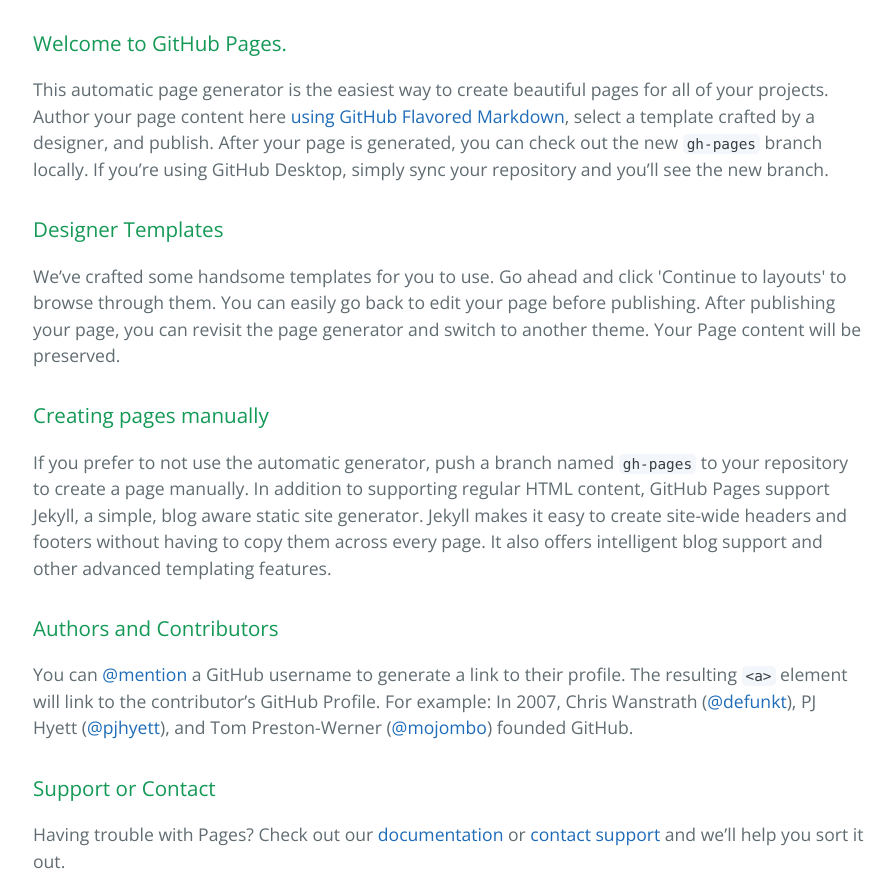
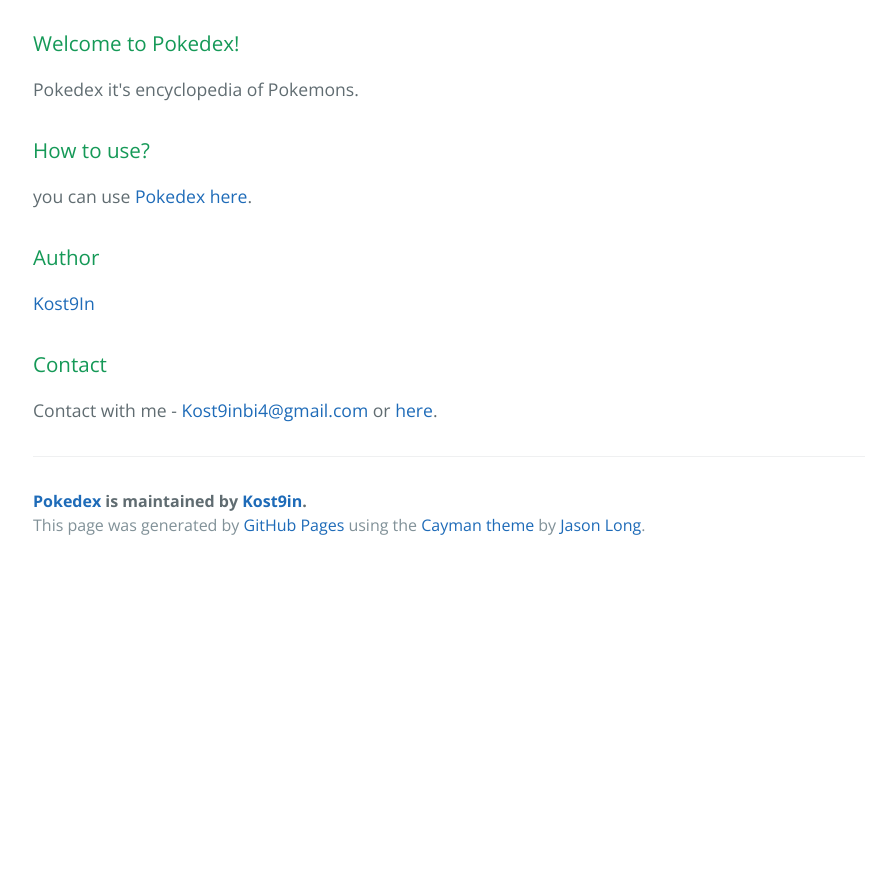
Before and after one commit to Kost9in/Pokedex, a plain HTML site: page index.html in a window 1280 px wide. Shown: the part 340-1217 px from the top of the page, without its empty margins (191-1087 px from the left). After the commit the page ends 909 px from the top, so only its background shows below. Drawn offline with nearby package versions, Linux system fonts and the light colour scheme.

```diff
--- a/index.html
+++ b/index.html
@@ -20,29 +20,24 @@
 
     <section class="main-content">
       <h3>
-<a id="welcome-to-github-pages" class="anchor" href="#welcome-to-github-pages" aria-hidden="true"><span aria-hidden="true" class="octicon octicon-link"></span></a>Welcome to GitHub Pages.</h3>
+<a id="welcome-to-pokedex" class="anchor" href="#welcome-to-pokedex" aria-hidden="true"><span aria-hidden="true" class="octicon octicon-link"></span></a>Welcome to Pokedex!</h3>
 
-<p>This automatic page generator is the easiest way to create beautiful pages for all of your projects. Author your page content here <a href="https://guides.github.com/features/mastering-markdown/">using GitHub Flavored Markdown</a>, select a template crafted by a designer, and publish. After your page is generated, you can check out the new <code>gh-pages</code> branch locally. If you’re using GitHub Desktop, simply sync your repository and you’ll see the new branch.</p>
+<p>Pokedex it's encyclopedia of Pokemons.</p>
 
 <h3>
-<a id="designer-templates" class="anchor" href="#designer-templates" aria-hidden="true"><span aria-hidden="true" class="octicon octicon-link"></span></a>Designer Templates</h3>
+<a id="how-to-use" class="anchor" href="#how-to-use" aria-hidden="true"><span aria-hidden="true" class="octicon octicon-link"></span></a>How to use?</h3>
 
-<p>We’ve crafted some handsome templates for you to use. Go ahead and click 'Continue to layouts' to browse through them. You can easily go back to edit your page before publishing. After publishing your page, you can revisit the page generator and switch to another theme. Your Page content will be preserved.</p>
+<p>you can use <a href="http://kost9in.github.io/Pokedex/demo/">Pokedex here</a>.</p>
 
 <h3>
-<a id="creating-pages-manually" class="anchor" href="#creating-pages-manually" aria-hidden="true"><span aria-hidden="true" class="octicon octicon-link"></span></a>Creating pages manually</h3>
+<a id="author" class="anchor" href="#author" aria-hidden="true"><span aria-hidden="true" class="octicon octicon-link"></span></a>Author</h3>
 
-<p>If you prefer to not use the automatic generator, push a branch named <code>gh-pages</code> to your repository to create a page manually. In addition to supporting regular HTML content, GitHub Pages support Jekyll, a simple, blog aware static site generator. Jekyll makes it easy to create site-wide headers and footers without having to copy them across every page. It also offers intelligent blog support and other advanced templating features.</p>
+<p><a href="http://tihov.com.ua/">Kost9In</a></p>
 
 <h3>
-<a id="authors-and-contributors" class="anchor" href="#authors-and-contributors" aria-hidden="true"><span aria-hidden="true" class="octicon octicon-link"></span></a>Authors and Contributors</h3>
+<a id="contact" class="anchor" href="#contact" aria-hidden="true"><span aria-hidden="true" class="octicon octicon-link"></span></a>Contact</h3>
 
-<p>You can <a href="https://help.github.com/articles/basic-writing-and-formatting-syntax/#mentioning-users-and-teams" class="user-mention">@mention</a> a GitHub username to generate a link to their profile. The resulting <code>&lt;a&gt;</code> element will link to the contributor’s GitHub Profile. For example: In 2007, Chris Wanstrath (<a href="https://github.com/defunkt" class="user-mention">@defunkt</a>), PJ Hyett (<a href="https://github.com/pjhyett" class="user-mention">@pjhyett</a>), and Tom Preston-Werner (<a href="https://github.com/mojombo" class="user-mention">@mojombo</a>) founded GitHub.</p>
-
-<h3>
-<a id="support-or-contact" class="anchor" href="#support-or-contact" aria-hidden="true"><span aria-hidden="true" class="octicon octicon-link"></span></a>Support or Contact</h3>
-
-<p>Having trouble with Pages? Check out our <a href="https://help.github.com/pages">documentation</a> or <a href="https://github.com/contact">contact support</a> and we’ll help you sort it out.</p>
+<p>Contact with me - <a href="mailto:Kost9inbi4@gmail.com">Kost9inbi4@gmail.com</a> or <a href="https://vk.com/leenss">here</a>.</p>
 
       <footer class="site-footer">
         <span class="site-footer-owner"><a href="https://github.com/Kost9in/Pokedex">Pokedex</a> is maintained by <a href="https://github.com/Kost9in">Kost9in</a>.</span>
```
Also changed, not shown: params.json (+1 -1 lines).
